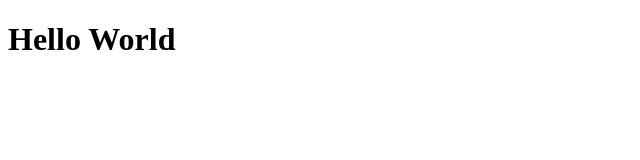
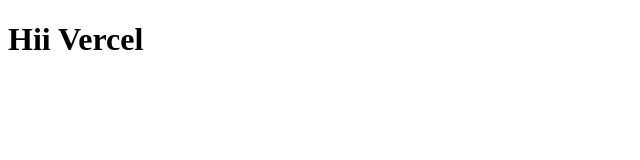
Before and after one commit to akcodec/my_first_app, a plain HTML site: page index.html in a window 1280 px wide. Shown: the whole page, without its empty margins (0-640 px from the left). Drawn offline with Linux system fonts and the light colour scheme.

Commit message:
Update index.html

```diff
--- a/index.html
+++ b/index.html
@@ -6,6 +6,6 @@
     <title>my first app</title>
 </head>
 <body>
-    <h1>Hello World</h1>
+    <h1>Hii Vercel</h1>
 </body>
 </html>
```
